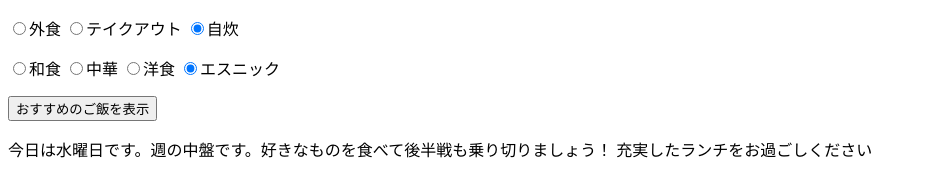
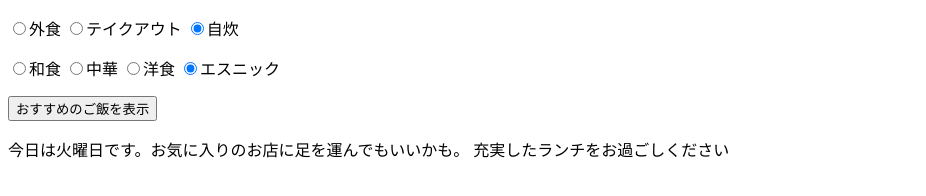
Before and after one commit to aoi0108/P13, a plain HTML site: page index.html in a window 1280 px wide. Shown: the whole page, without its empty margins (0-926 px from the left). Drawn offline with Linux system fonts and the light colour scheme.

Commit message:
曜日の配列

```diff
--- a/index.html
+++ b/index.html
@@ -47,17 +47,17 @@
         <script>
             // 曜日ごとのメッセージ
             const date = new Date();
-            const daysOfWeek = ["月曜日", "火曜日", "水曜日", "木曜日", "金曜日", "土曜日", "日曜日"];
+            const daysOfWeek = ["日曜日", "月曜日", "火曜日", "水曜日", "木曜日", "金曜日", "土曜日"];
             const dayOfWeek = daysOfWeek[date.getDay()];
             const messageElement = document.getElementById("dailyMessage");
             const dailyMessages = [
+                "日曜日です。外食は混んでるかも？",
                 "月曜日です。今週は外食の予定は多いですか？栄養バランスに気をつけましょう。",
                 "火曜日です。お気に入りのお店に足を運んでもいいかも。",
                 "水曜日です。週の中盤です。好きなものを食べて後半戦も乗り切りましょう！",
                 "木曜日です。週末まであと一息！忙しくても食事は抜かないでくださいね。",
                 "金曜日です。１週間お疲れ様です！夜はパーっと飲みませんか？",
-                "土曜日です。外食は混んでるかも？ゆっくり自炊もいいですね。",
-                "日曜日です。外食は混んでるかも？"
+                "土曜日です。外食は混んでるかも？ゆっくり自炊もいいですね。"
             ];
             // 時間帯ごとのメッセージ
             const currentHour = date.getHours();
```
